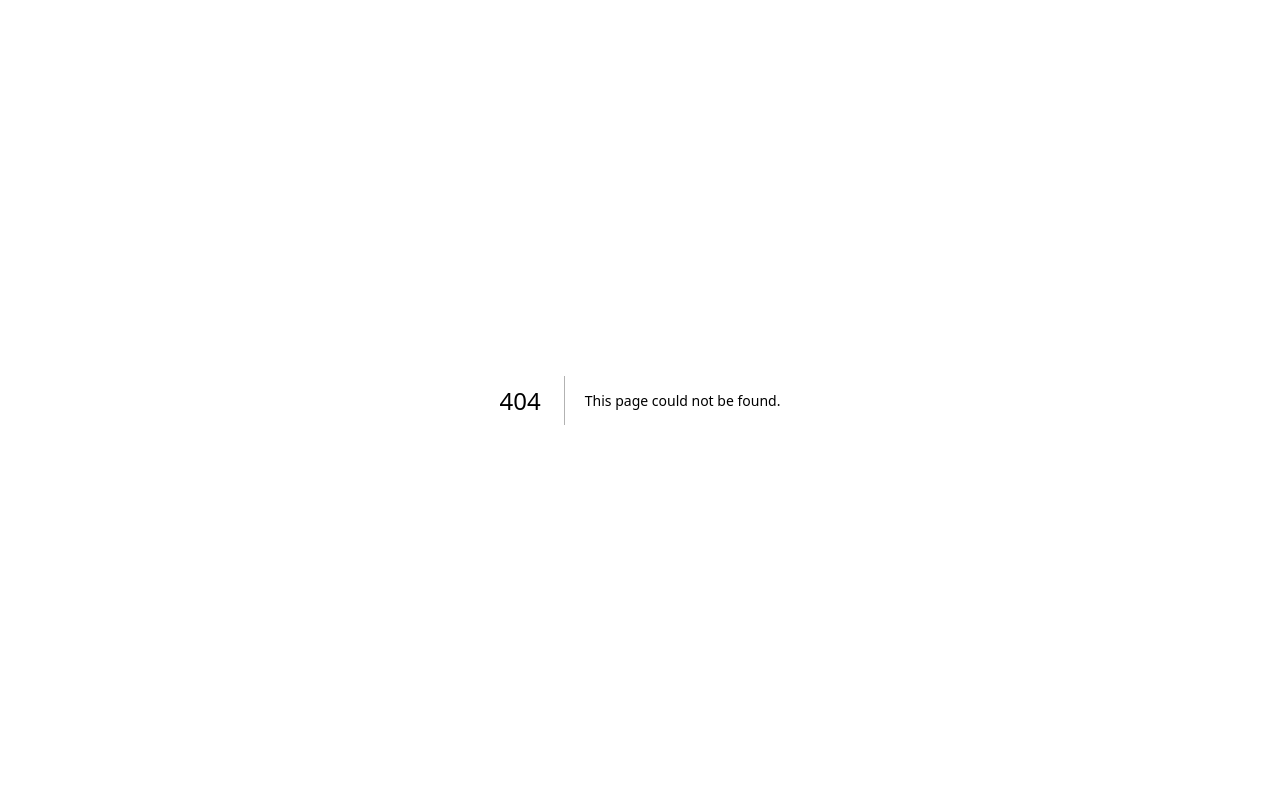
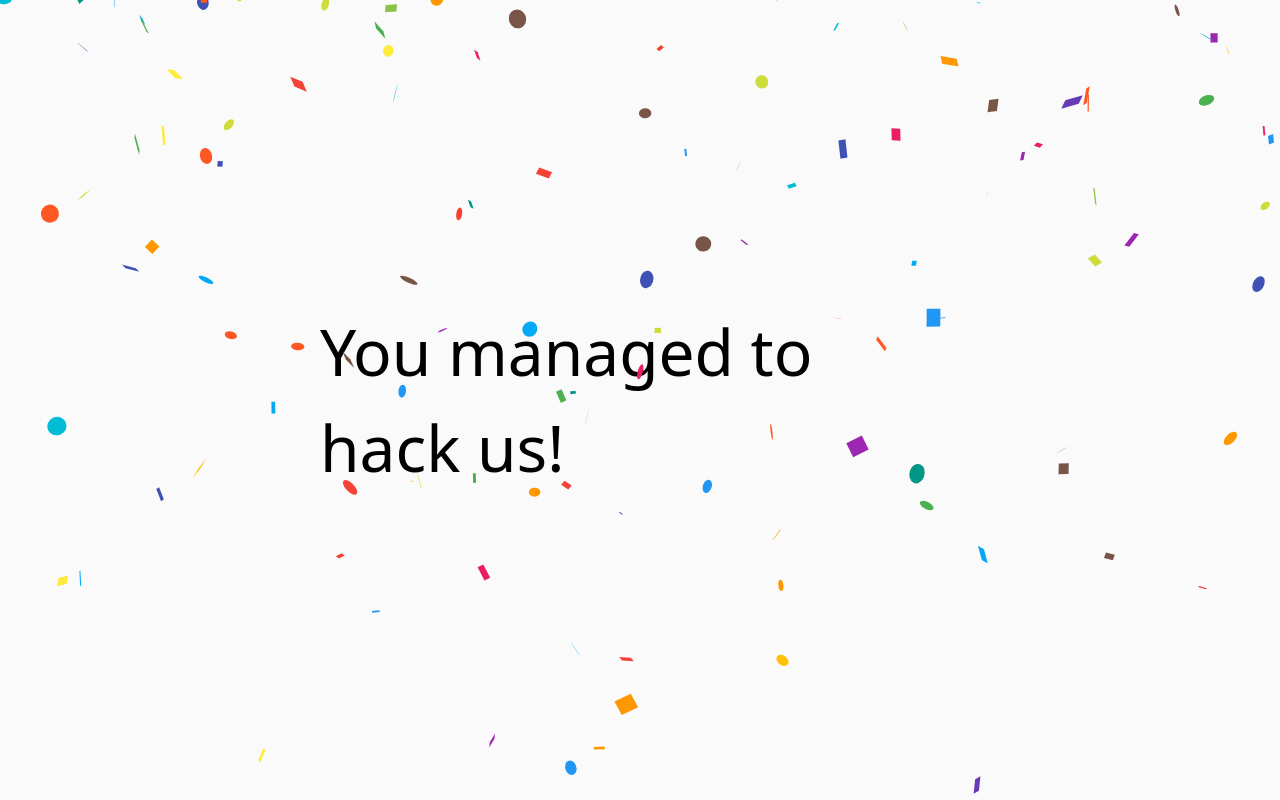
Before and after one commit to noahmasri/image-stock-app, a Next.js app: page /congratulations in a window 1280 px wide. Before the commit this address had no page. Built offline with nearby package versions, Linux system fonts and the light colour scheme.

Commit message:
add congratulations screen

```diff
--- a/package.json
+++ b/package.json
@@ -16,6 +16,7 @@
     "mini-css-extract-plugin": "^2.9.0",
     "next": "14.2.3",
     "react": "^18",
+    "react-confetti": "^6.1.0",
     "react-dom": "^18",
     "react-icons": "^5.2.1"
   },
--- /dev/null
+++ b/src/components/Celebration.jsx
@@ -0,0 +1,40 @@
+import Confetti from "react-confetti";
+import React, { useState, useEffect } from 'react';
+
+function Celebration() {
+    const [windowSize, setWindowSize] = useState({
+      width: window.innerWidth,
+      height: window.innerHeight
+    });
+
+    useEffect(() => {
+      const handleResize = () => {
+        setWindowSize({
+          width: window.innerWidth,
+          height: window.innerHeight
+        });
+      };
+
+      window.addEventListener("resize", handleResize);
+
+      return () => {
+        window.removeEventListener("resize", handleResize);
+      };
+    }, []);
+
+    return (
+      <div>
+        <Confetti width={windowSize.width} height={windowSize.height}/>
+        <h2 style={{
+            position: 'absolute',
+            top: '50%',
+            left: '50%',
+            transform: 'translate(-50%, -50%)',
+            fontSize: '4em' // Cambia el tamaño del texto según lo necesites
+          }}>
+          You managed to hack us!
+        </h2>
+      </div>
+    );
+  }
+export default Celebration;
--- a/src/components/ImageGrid.jsx
+++ b/src/components/ImageGrid.jsx
@@ -1,11 +1,8 @@
-"use client";
-
 import React, { useState, useEffect } from 'react';
 import { ImageList, ImageListItem } from '@mui/material';
 import { Router } from 'next/router';
 
-const dotenv = require('dotenv');
-dotenv.config();
+
 const ImageGrid = () => {
   const [selectedImage, setSelectedImage] = useState(null);
   const [displayData, setDisplayData] = useState([]);
@@ -58,9 +55,7 @@ const ImageGrid = () => {
         "Content-Type": "application/json",
       },
       body: JSON.stringify(data),
-    }
-    )
-      .then((response) => response.blob())
+    }).then((response) => response.blob())
       .then((blob) => {
         const url = window.URL.createObjectURL(new Blob([blob]));
         const link = document.createElement("a");
--- a/src/components/congratulations.jsx
+++ /dev/null
@@ -1,14 +0,0 @@
-import Confetti from "react-confetti";
-
-function confetti() {
-    const { width, height } = useWindowSize();
-    return (
-      <div>
-        <Confetti width={width} height={height}/>
-        <h2>
-          Hello
-        </h2>
-      </div>
-    );
-  }
-export default confetti;
--- /dev/null
+++ b/src/pages/congratulations/index.js
@@ -0,0 +1,20 @@
+import { Inter } from "next/font/google"
+import Celebration from "@/components/Celebration";
+
+const inter = Inter({ subsets: ["latin"] })
+import dynamic from "next/dynamic";
+
+const DynamicCelebration = dynamic(
+  () => import("@/components/Celebration"),
+  {
+    ssr: false,
+  }
+);
+
+export default function Congratulations() {
+  return (
+    <div>
+      <DynamicCelebration/>
+    </div>
+  );
+}
--- a/src/pages/index.js
+++ b/src/pages/index.js
@@ -1,8 +1,6 @@
-"use client";
-
 import React from 'react'
-import Navbar from '../components/Navbar'
-import ImageGrid from '../components/ImageGrid'
+import Navbar from '@/components/Navbar'
+import ImageGrid from '@/components/ImageGrid'
 
 function Home() {
   return (
--- a/src/styles/globals.css
+++ b/src/styles/globals.css
@@ -4,7 +4,7 @@
 
 :root {
   --foreground-rgb: 0, 0, 0; /* Negro para texto */
-  --background-start-rgb: 214, 219, 220; /* Gris claro para fondo inicial */
+  --background-start-rgb: 250, 250, 250; /* Gris claro para fondo inicial */
   --background-end-rgb: 255, 255, 255; /* Blanco para fondo final */
 }
 
```
Also changed, not shown: 1 other file (tests, documents, lock files or other folders).
